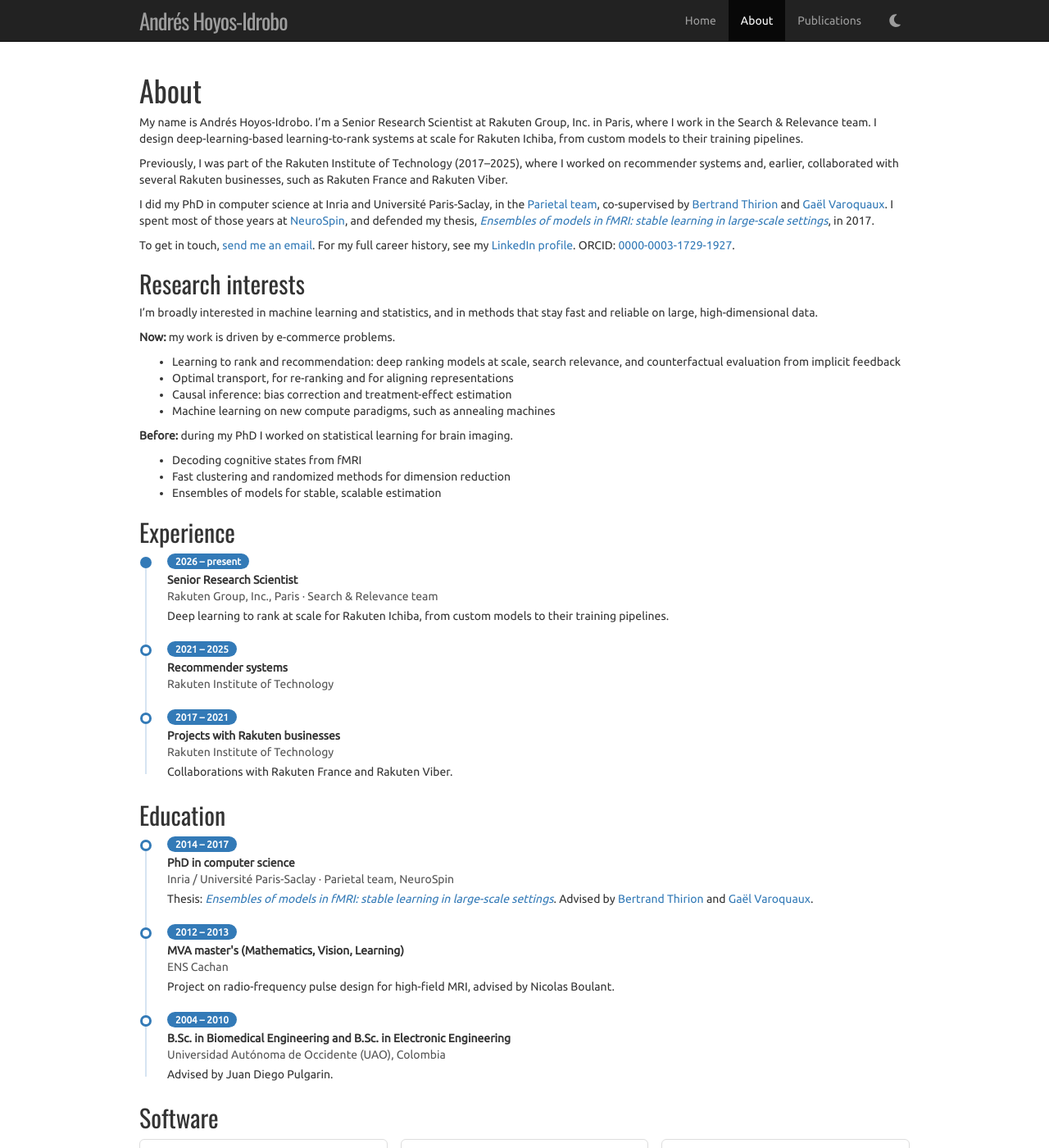
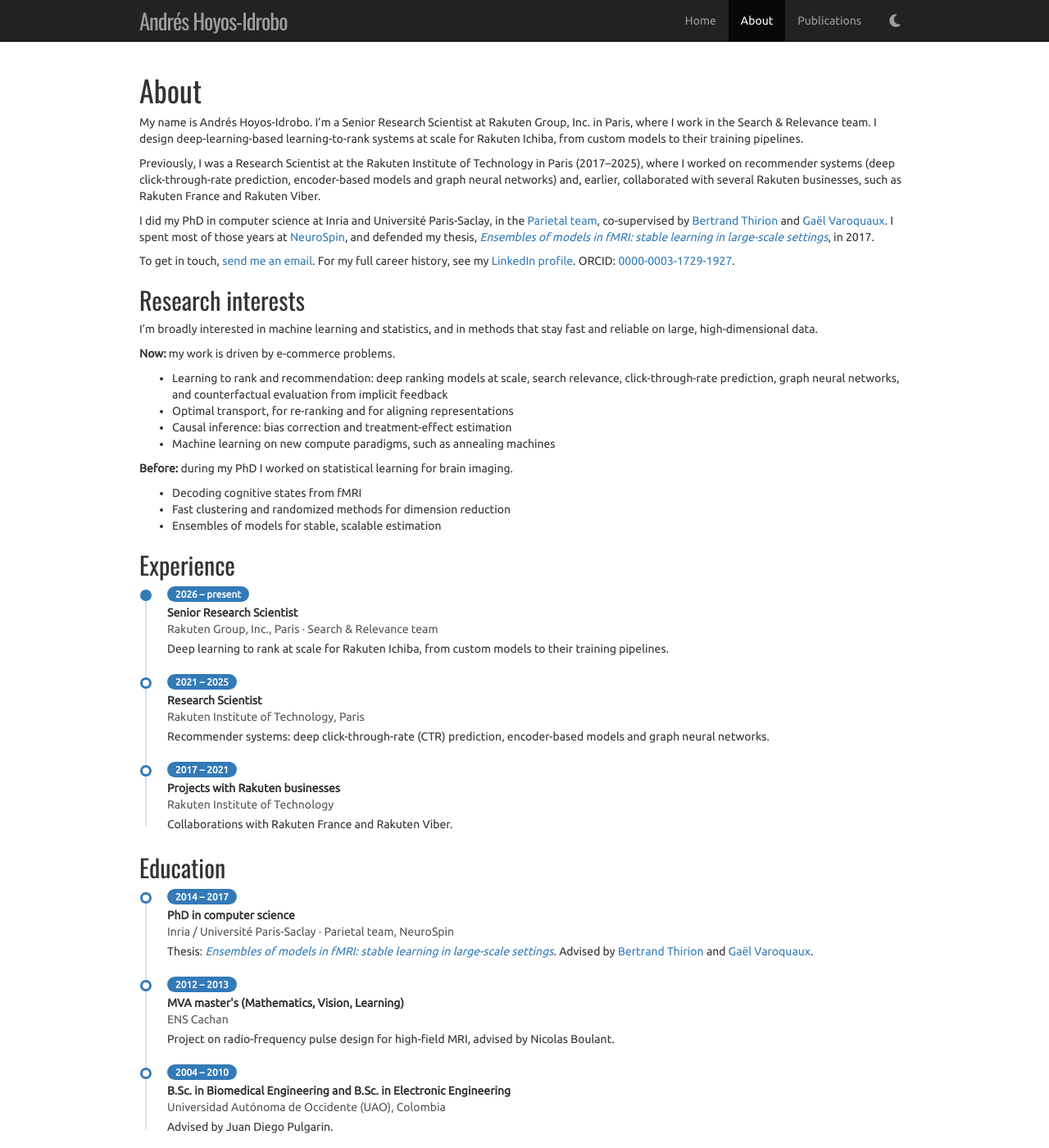
Before and after one commit to ahoyosid/ahoyosid.github.io, a Jekyll site: the page built from about.md, in a window 1280 px wide and 1400 px high. Shown: the whole window at 82% size. Built offline with Jekyll 4.4.1, drawn with Linux system fonts in a browser that asks for light colours.

Commit message:
About: Research Scientist at RIT Paris, recommender-systems topics
Timeline, About text, research interests and Person structured data now
mention deep CTR prediction, encoder-based models and graph neural networks.

Co-Authored-By: Claude Opus 5.5 <noreply@anthropic.com>

```diff
--- a/_data/timeline.yml
+++ b/_data/timeline.yml
@@ -7,8 +7,9 @@ experience:
     org: "Rakuten Group, Inc., Paris · Search & Relevance team"
     detail: "Deep learning to rank at scale for Rakuten Ichiba, from custom models to their training pipelines."
   - dates: "2021 – 2025"
-    title: "Recommender systems"
-    org: "Rakuten Institute of Technology"
+    title: "Research Scientist"
+    org: "Rakuten Institute of Technology, Paris"
+    detail: "Recommender systems: deep click-through-rate (CTR) prediction, encoder-based models and graph neural networks."
   - dates: "2017 – 2021"
     title: "Projects with Rakuten businesses"
     org: "Rakuten Institute of Technology"
--- a/_includes/person-jsonld.html
+++ b/_includes/person-jsonld.html
@@ -14,7 +14,7 @@
     { "@type": "CollegeOrUniversity", "name": "École Normale Supérieure de Cachan" },
     { "@type": "CollegeOrUniversity", "name": "Universidad Autónoma de Occidente" }
   ],
-  "knowsAbout": ["Learning to rank", "Machine learning", "Optimal transport", "Causal inference", "Neuroimaging"],
+  "knowsAbout": ["Learning to rank", "Recommender systems", "Graph neural networks", "Machine learning", "Optimal transport", "Causal inference", "Neuroimaging"],
   "identifier": { "@type": "PropertyValue", "propertyID": "ORCID", "value": "0000-0003-1729-1927" },
   "sameAs": {{ site.social.links | jsonify }}
 }
--- a/about.md
+++ b/about.md
@@ -16,9 +16,11 @@ Rakuten Group, Inc. in Paris, where I work in the Search & Relevance team.
 I design deep-learning-based learning-to-rank systems at scale for
 Rakuten Ichiba, from custom models to their training pipelines.
 
-Previously, I was part of the Rakuten Institute of Technology (2017–2025),
-where I worked on recommender systems and, earlier, collaborated with several
-Rakuten businesses, such as Rakuten France and Rakuten Viber.
+Previously, I was a Research Scientist at the Rakuten Institute of Technology
+in Paris (2017–2025), where I worked on recommender systems (deep
+click-through-rate prediction, encoder-based models and graph neural networks)
+and, earlier, collaborated with several Rakuten businesses, such as Rakuten
+France and Rakuten Viber.
 
 I did my PhD in computer science at Inria and Université Paris-Saclay, in the
 [Parietal team](https://team.inria.fr/parietal/), co-supervised by
@@ -43,7 +45,8 @@ stay fast and reliable on large, high-dimensional data.
 **Now:** my work is driven by e-commerce problems.
 
 * Learning to rank and recommendation: deep ranking models at scale,
-  search relevance, and counterfactual evaluation from implicit feedback
+  search relevance, click-through-rate prediction, graph neural networks,
+  and counterfactual evaluation from implicit feedback
 * Optimal transport, for re-ranking and for aligning representations
 * Causal inference: bias correction and treatment-effect estimation
 * Machine learning on new compute paradigms, such as annealing machines
```
